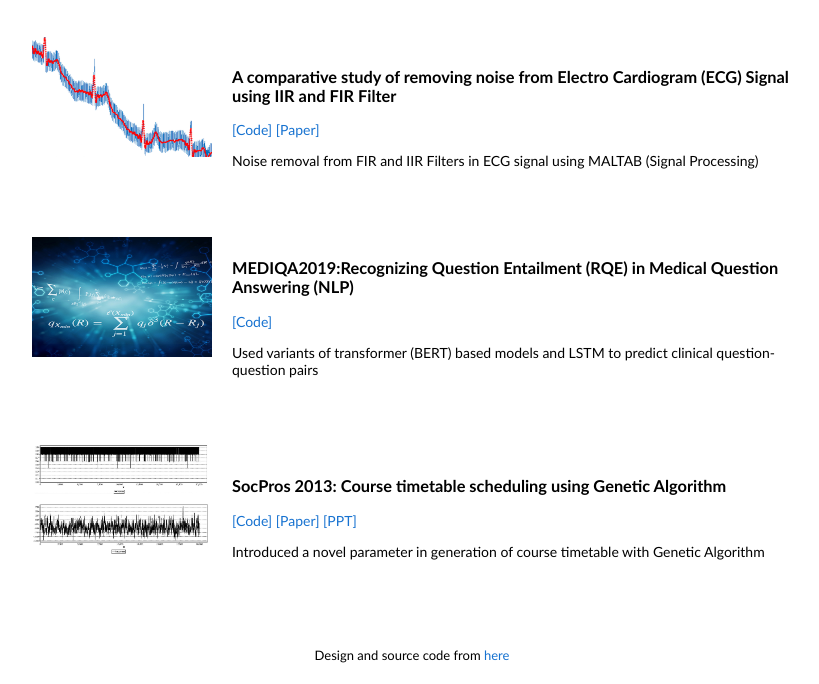
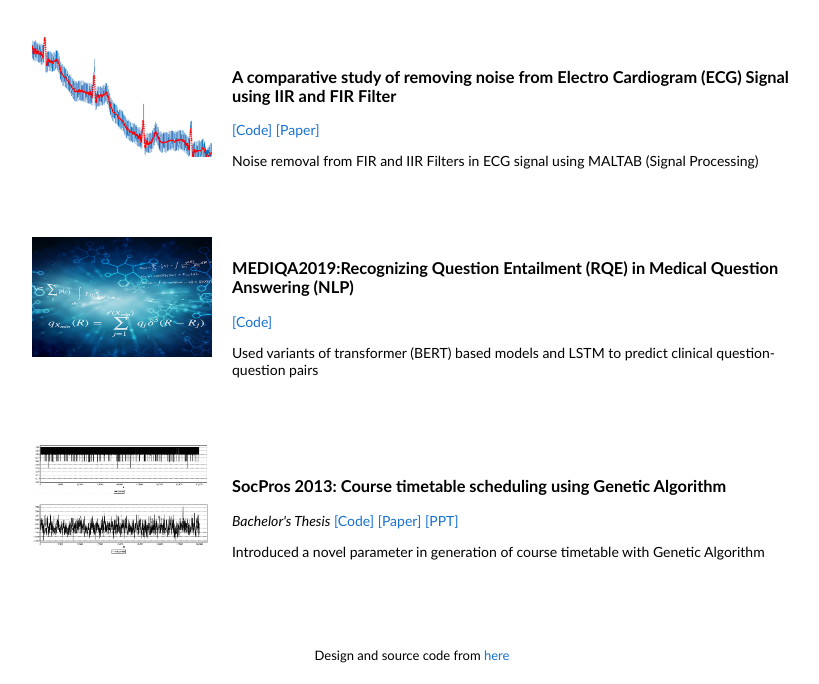
Before and after one commit to ravitashaw/ravi.github.io, a plain HTML site: page index.html in a window 1280 px wide. Shown: the part 1113-1797 px from the top of the page, without its empty margins (228-1047 px from the left). Drawn offline with Linux system fonts and the light colour scheme.

Commit message:
formatting

```diff
--- a/index.html
+++ b/index.html
@@ -165,6 +165,7 @@
                 </td>
                 <td style="padding:20px;width:75%;vertical-align:middle">
                   <h3>SocPros 2013: Course timetable scheduling using Genetic Algorithm</h3>
+                  <em>Bachelor's Thesis</em>
                   <a href="https://github.com/ravitashaw/course-timetable-scheduling-genetic-algo-happiness-param" target="_blank">[Code]</a> <a href="images/SocPros2013Paper.pdf" target="_blank">[Paper]</a> <a href="images/SocPrs2013.pdf" target="_blank">[PPT]</a>
 
                   <p>Introduced a novel parameter in generation of course timetable with Genetic Algorithm</p>
```
